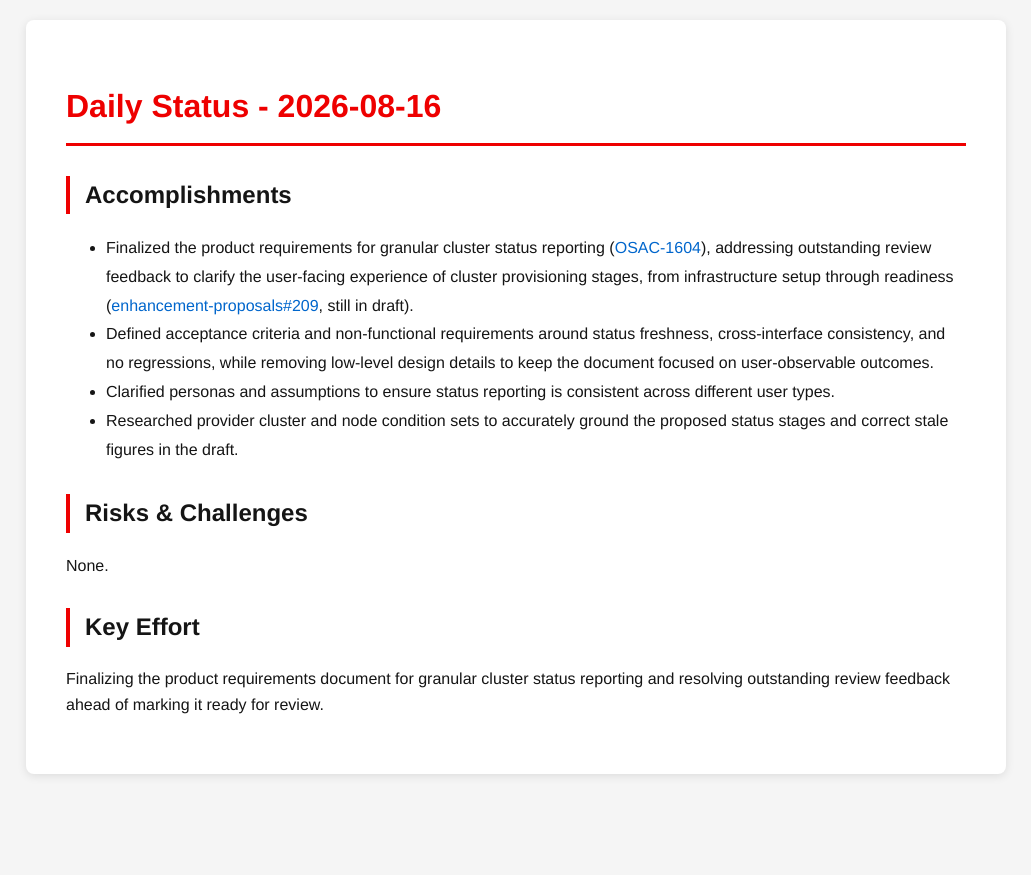
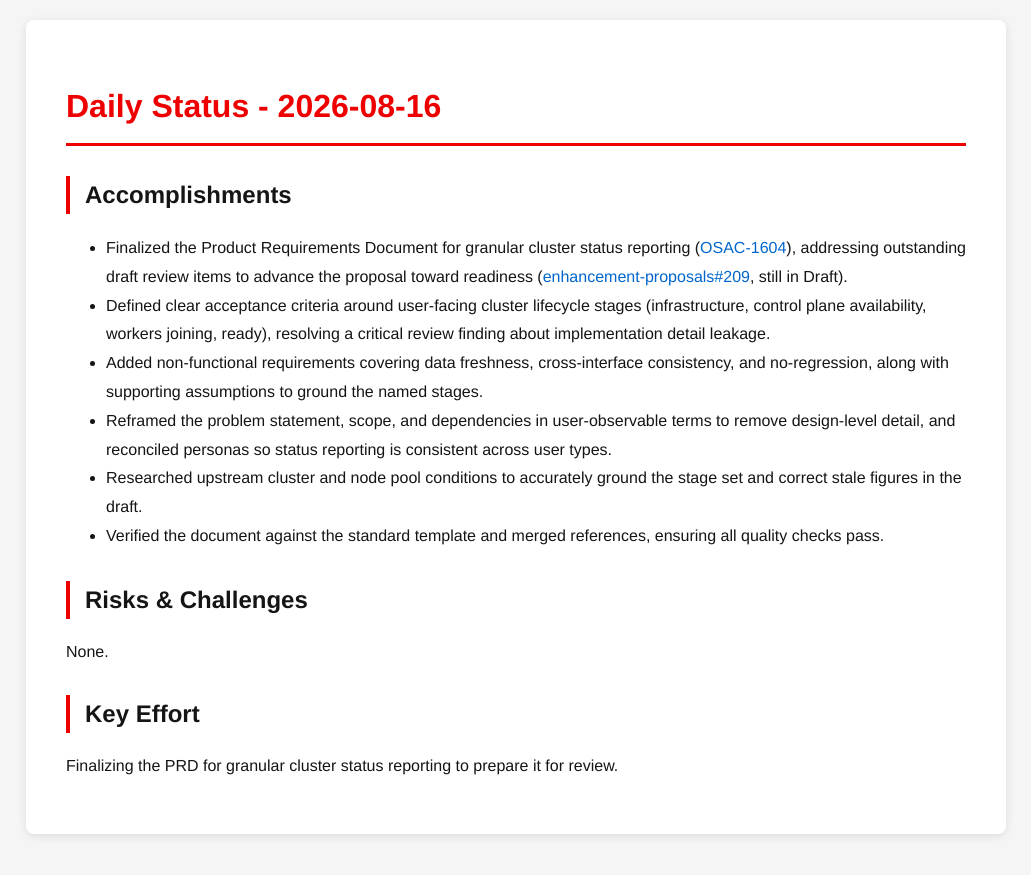
Before and after one commit to tzvatot/daily-status, a Jekyll site: the page built from 2026-08-16.md, in a window 1280 px wide. Shown: the top 875 px of the page, without its empty margins (124-1155 px from the left). Built offline with Jekyll 4.4.1, drawn with Linux system fonts in a browser that asks for light colours.

Commit message:
Daily status update - 2026-08-16

```diff
--- a/2026-08-16.md
+++ b/2026-08-16.md
@@ -7,13 +7,15 @@ date: 2026-08-16
 # Daily Status - 2026-08-16
 
 ## Accomplishments
-- Finalized the product requirements for granular cluster status reporting ([OSAC-1604](https://redhat.atlassian.net/browse/OSAC-1604)), addressing outstanding review feedback to clarify the user-facing experience of cluster provisioning stages, from infrastructure setup through readiness ([enhancement-proposals#209](https://github.com/osac-project/enhancement-proposals/pull/209), still in draft).
-- Defined acceptance criteria and non-functional requirements around status freshness, cross-interface consistency, and no regressions, while removing low-level design details to keep the document focused on user-observable outcomes.
-- Clarified personas and assumptions to ensure status reporting is consistent across different user types.
-- Researched provider cluster and node condition sets to accurately ground the proposed status stages and correct stale figures in the draft.
+- Finalized the Product Requirements Document for granular cluster status reporting ([OSAC-1604](https://redhat.atlassian.net/browse/OSAC-1604)), addressing outstanding draft review items to advance the proposal toward readiness ([enhancement-proposals#209](https://github.com/osac-project/enhancement-proposals/pull/209), still in Draft).
+- Defined clear acceptance criteria around user-facing cluster lifecycle stages (infrastructure, control plane availability, workers joining, ready), resolving a critical review finding about implementation detail leakage.
+- Added non-functional requirements covering data freshness, cross-interface consistency, and no-regression, along with supporting assumptions to ground the named stages.
+- Reframed the problem statement, scope, and dependencies in user-observable terms to remove design-level detail, and reconciled personas so status reporting is consistent across user types.
+- Researched upstream cluster and node pool conditions to accurately ground the stage set and correct stale figures in the draft.
+- Verified the document against the standard template and merged references, ensuring all quality checks pass.
 
 ## Risks & Challenges
 None.
 
 ## Key Effort
-Finalizing the product requirements document for granular cluster status reporting and resolving outstanding review feedback ahead of marking it ready for review.
+Finalizing the PRD for granular cluster status reporting to prepare it for review.
```
